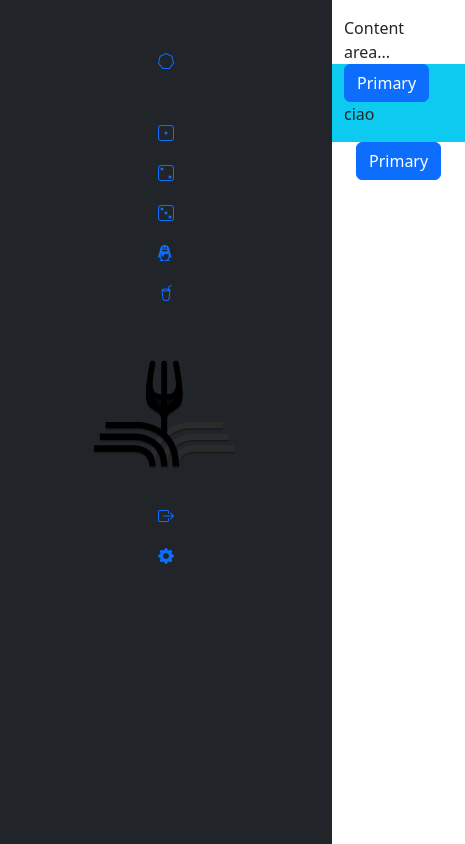
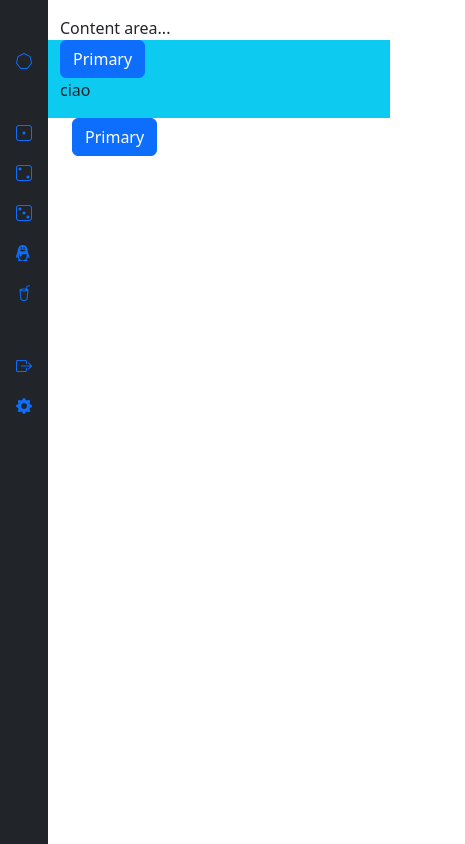
Before and after one commit to marcon21/bookeat, a React (Vite) app in the folder frontend/: page /menu in a window 390 px wide. Shown: the whole page, 465 px wide, since content can reach past the window. Built offline with nearby package versions, Linux system fonts and the light colour scheme.

Commit message:
fixed logo now hiding only in xs viewport

```diff
--- a/frontend/src/components/LateralBar.jsx
+++ b/frontend/src/components/LateralBar.jsx
@@ -87,7 +87,7 @@ export default function LateralBar() {
                 </ul>
 
                 <hr />
-                <img src="/logo.svg" className="rounded mx-auto d-block w-50 hidden-sm" alt="logo" />
+                <img src="/logo.svg" className="rounded mx-auto d-block w-50 d-none d-sm-block" alt="logo" />
 
                 <ul className="nav nav-pills flex-column mb-2 mb-0 align-items-bottom align-items-sm-start" id="menu" >
                     <li className="nav-item">
```
